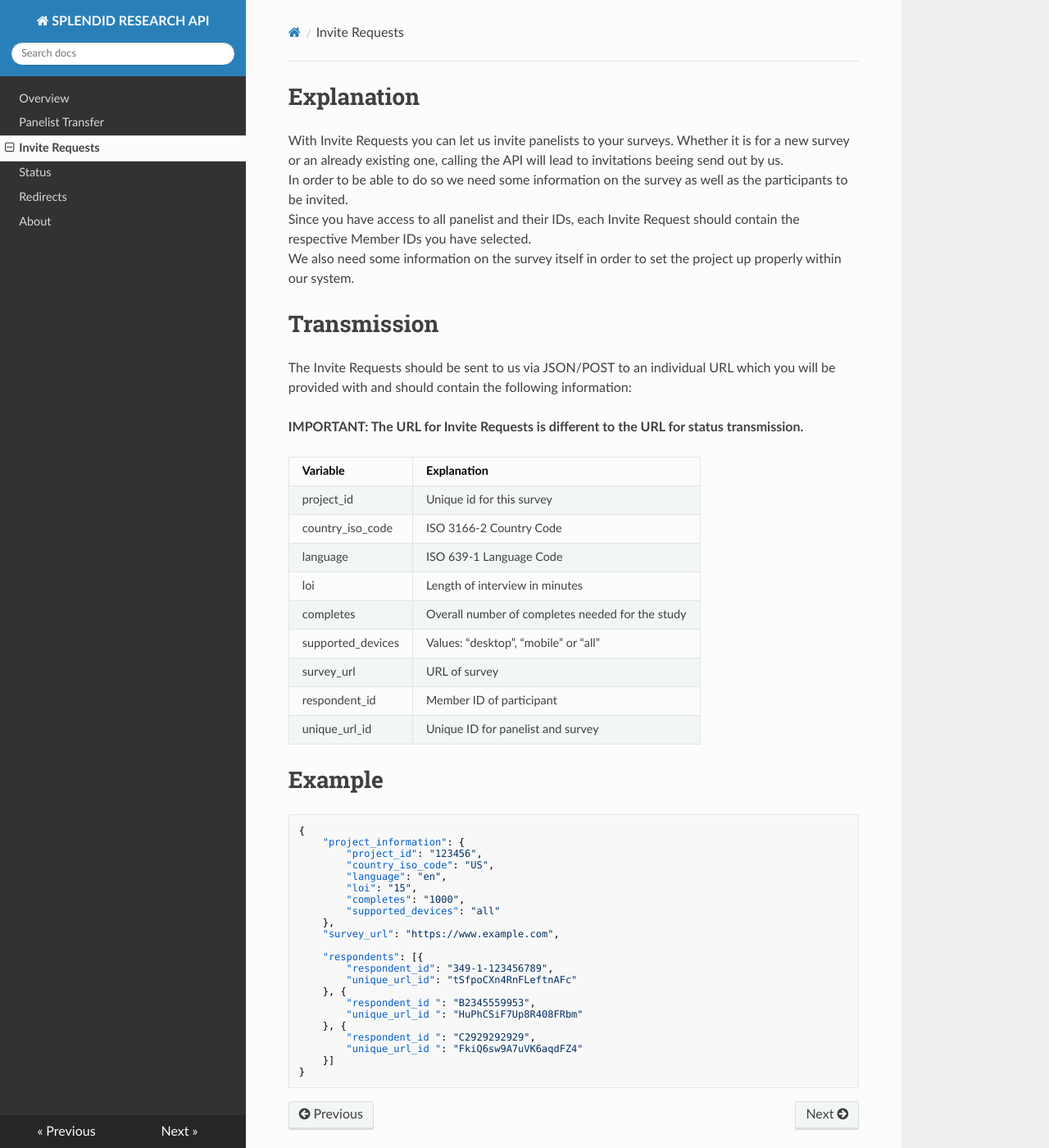
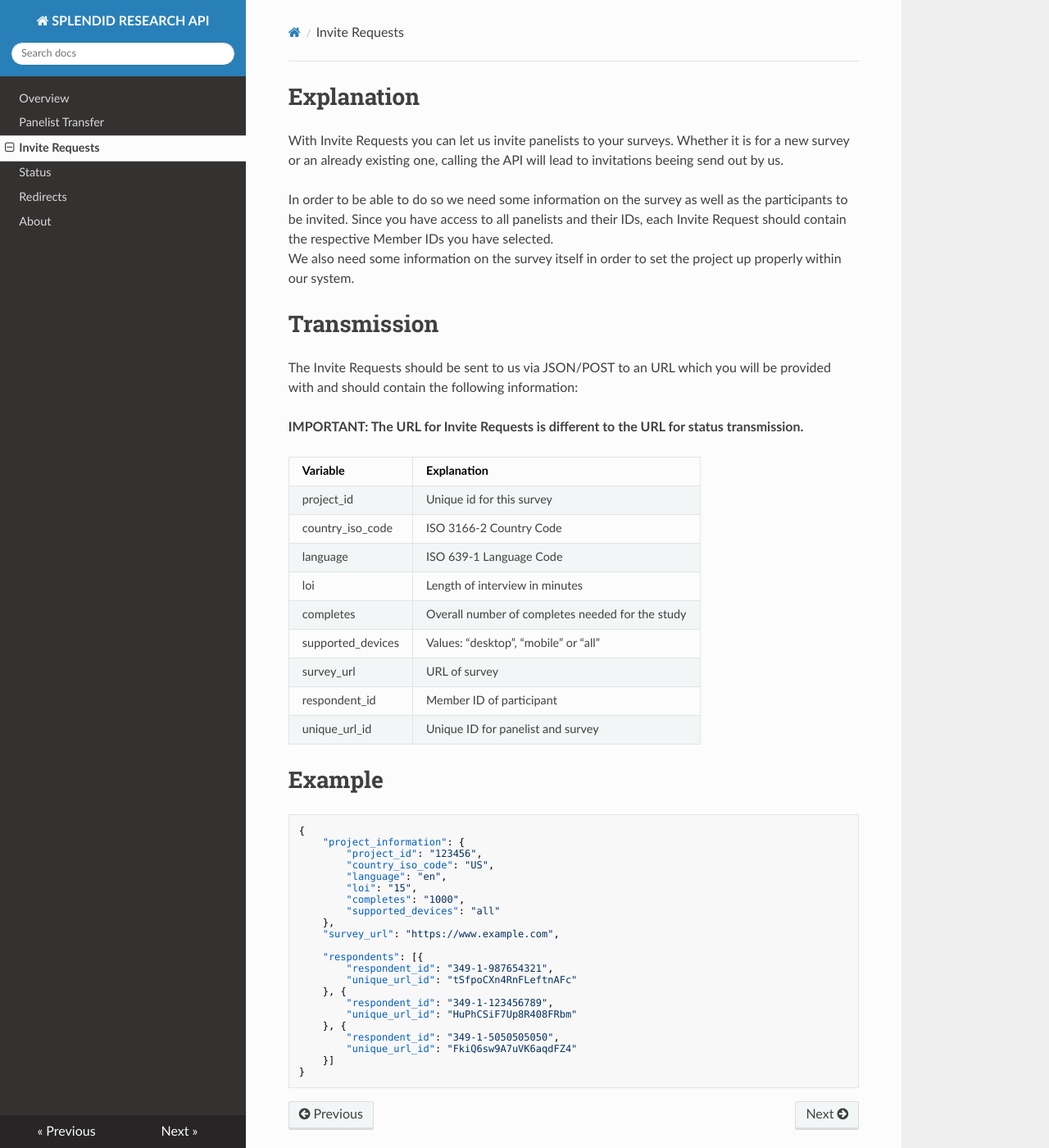
Before and after one commit to SPLENDID-RESEARCH/api-docs, an MkDocs documentation site: the page built from docs/invites.md, in a window 1280 px wide and 1400 px high. Shown: the whole window at 82% size. Built offline with MkDocs 1.6.1, drawn with Linux system fonts in a browser that asks for light colours; nearby versions of some CDN libraries; old or Windows-style settings are respelled for this version of MkDocs.

Commit message:
minor corrections on invite request chapter

````diff
--- a/docs/invites.md
+++ b/docs/invites.md
@@ -1,13 +1,14 @@
 # Explanation
 
 With Invite Requests you can let us invite panelists to your surveys. Whether it is for a new survey or an already existing one, calling the API will lead to invitations beeing send out by us.<br />
-In order to be able to do so we need some information on the survey as well as the participants to be invited.<br />
-Since you have access to all panelist and their IDs, each Invite Request should contain the respective Member IDs you have selected.<br />
+
+In order to be able to do so we need some information on the survey as well as the participants to be invited.
+Since you have access to all panelists and their IDs, each Invite Request should contain the respective Member IDs you have selected.<br />
 We also need some information on the survey itself in order to set the project up properly within our system.<br />
 
 # Transmission
 
-The Invite Requests should be sent to us via JSON/POST to an individual URL which you will be provided with and should contain the following information:
+The Invite Requests should be sent to us via JSON/POST to an URL which you will be provided with and should contain the following information:
 
 **IMPORTANT: The URL for Invite Requests is different to the URL for status transmission.**
 
@@ -39,14 +40,14 @@ unique_url_id | Unique ID for panelist and survey
 	"survey_url": "https://www.example.com",
 
 	"respondents": [{
-		"respondent_id": "349-1-123456789",
+		"respondent_id": "349-1-987654321",
 		"unique_url_id": "tSfpoCXn4RnFLeftnAFc"
 	}, {
-		"respondent_id ": "B2345559953",
-		"unique_url_id ": "HuPhCSiF7Up8R408FRbm"
+		"respondent_id": "349-1-123456789",
+		"unique_url_id": "HuPhCSiF7Up8R408FRbm"
 	}, {
-		"respondent_id ": "C2929292929",
-		"unique_url_id ": "FkiQ6sw9A7uVK6aqdFZ4"
+		"respondent_id": "349-1-5050505050",
+		"unique_url_id": "FkiQ6sw9A7uVK6aqdFZ4"
 	}]
 }
 ```
````
Also changed, not shown: docs/status.md (+1 -1 lines), site/index.html, site/invites/index.html, site/search/search_index.json, site/sitemap.xml, site/status/index.html.
